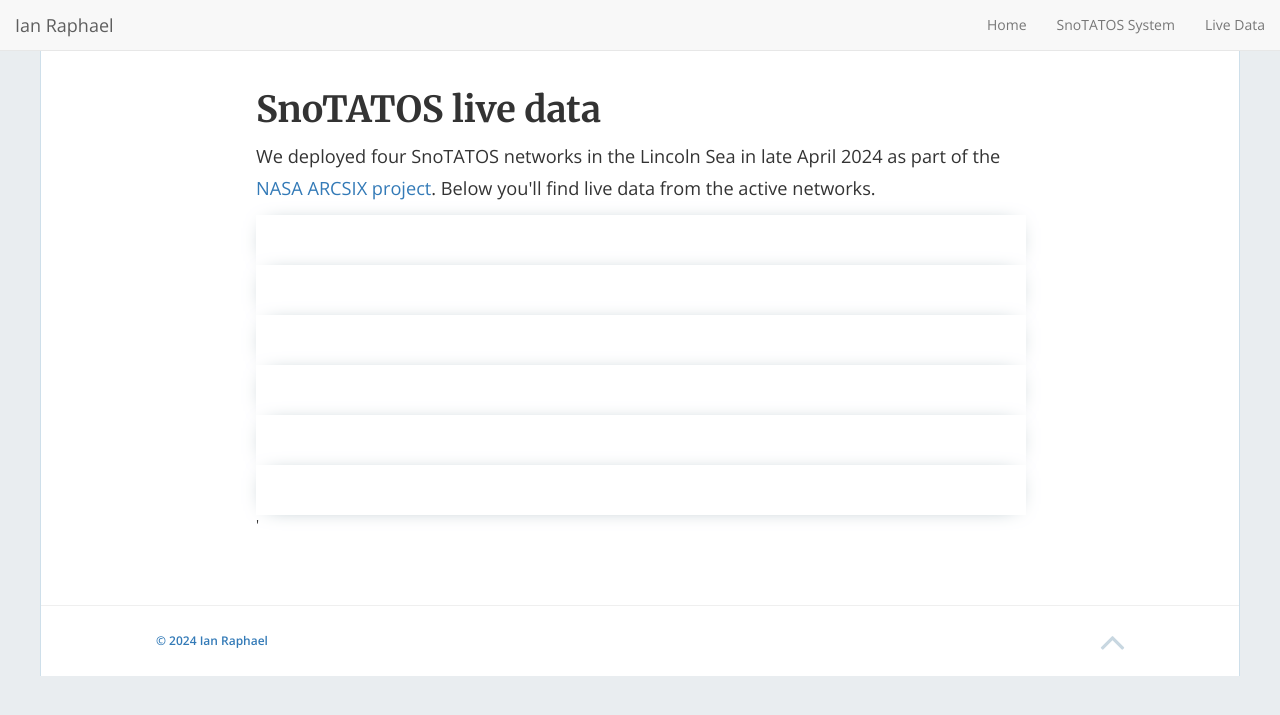
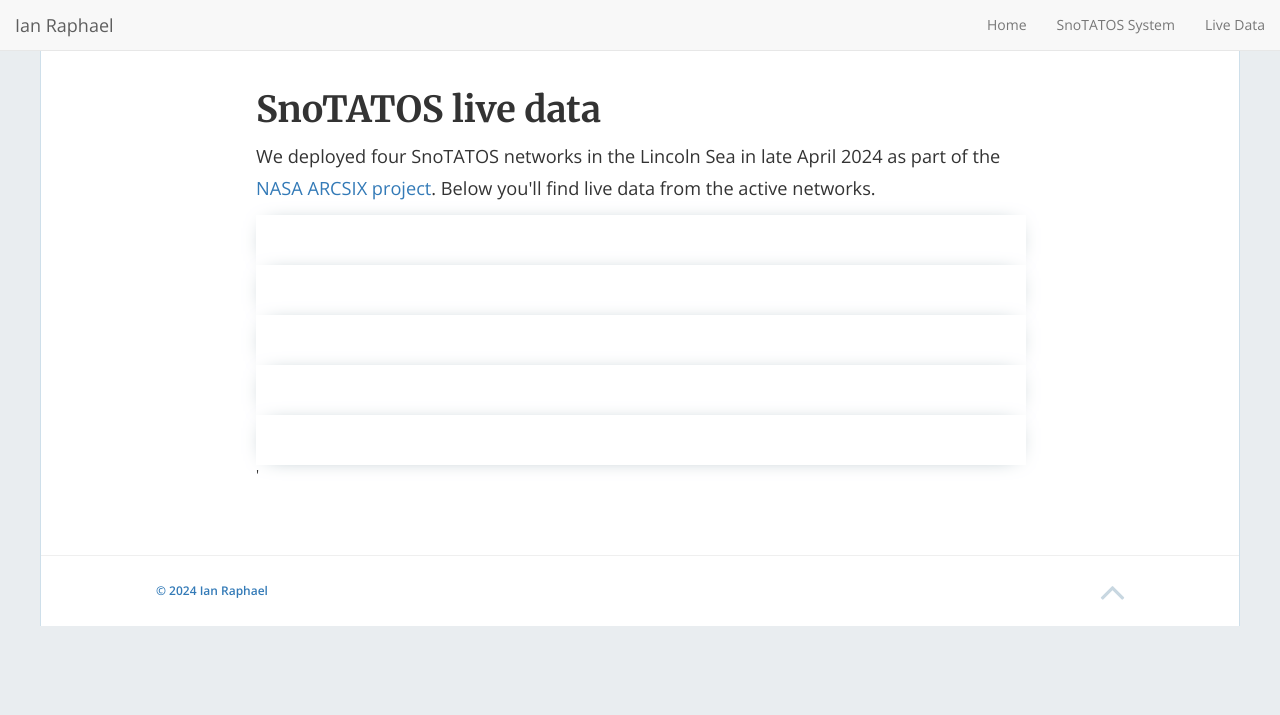
Before and after one commit to ianraphael/ianraphael.github.io, a Jekyll site: the page built from SnoTATOSdata.html, in a window 1280 px wide. Shown: the top 715 px of the page. Built offline with Jekyll 4.4.1, drawn with Linux system fonts in a browser that asks for light colours; nearby versions of some CDN libraries; a script that is not in the unit is left out.

Commit message:
group first two

```diff
--- a/SnoTATOSdata.html
+++ b/SnoTATOSdata.html
@@ -8,9 +8,10 @@ permalink: /SnoTATOSdata/
 
 <p>We deployed four SnoTATOS networks in the Lincoln Sea in late April 2024 as part of the <a href="https://espo.nasa.gov/arcsix/content/ARCSIX" target="_blank" rel="noopener noreferrer">NASA ARCSIX project</a>. Below you'll find live data from the active networks.</p>
 
-
-    <div class="box" id="spark1"></div>
-    <div class="box" id="spark2"></div>
+    <div class="box">
+      <div id="spark1"></div>
+      <div id="spark2"></div>
+    </div>
     <div class="box" id="spark3"></div>
     <div class="box" id="spark4"></div>
     <div class="box" id="spark5"></div>
```
